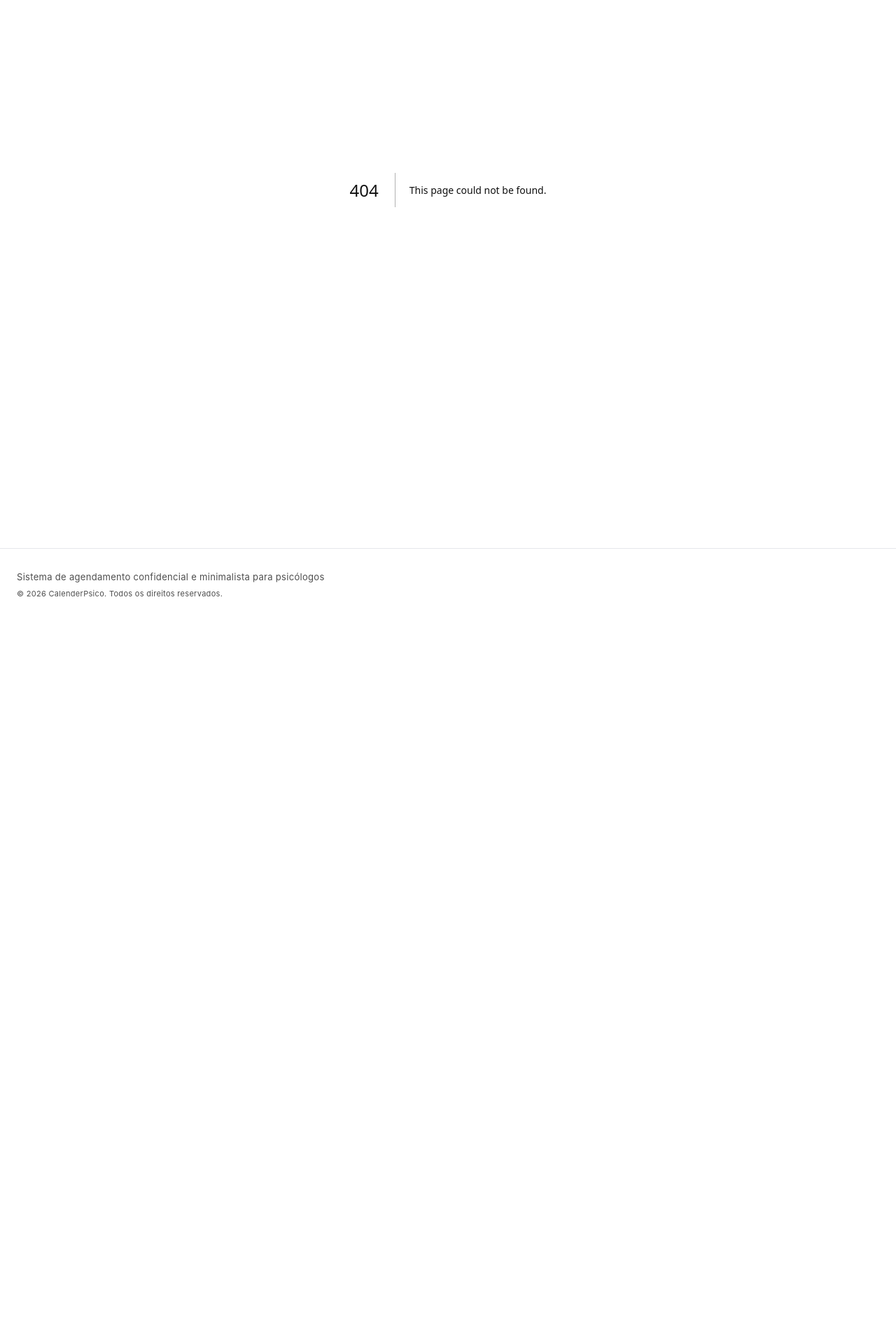
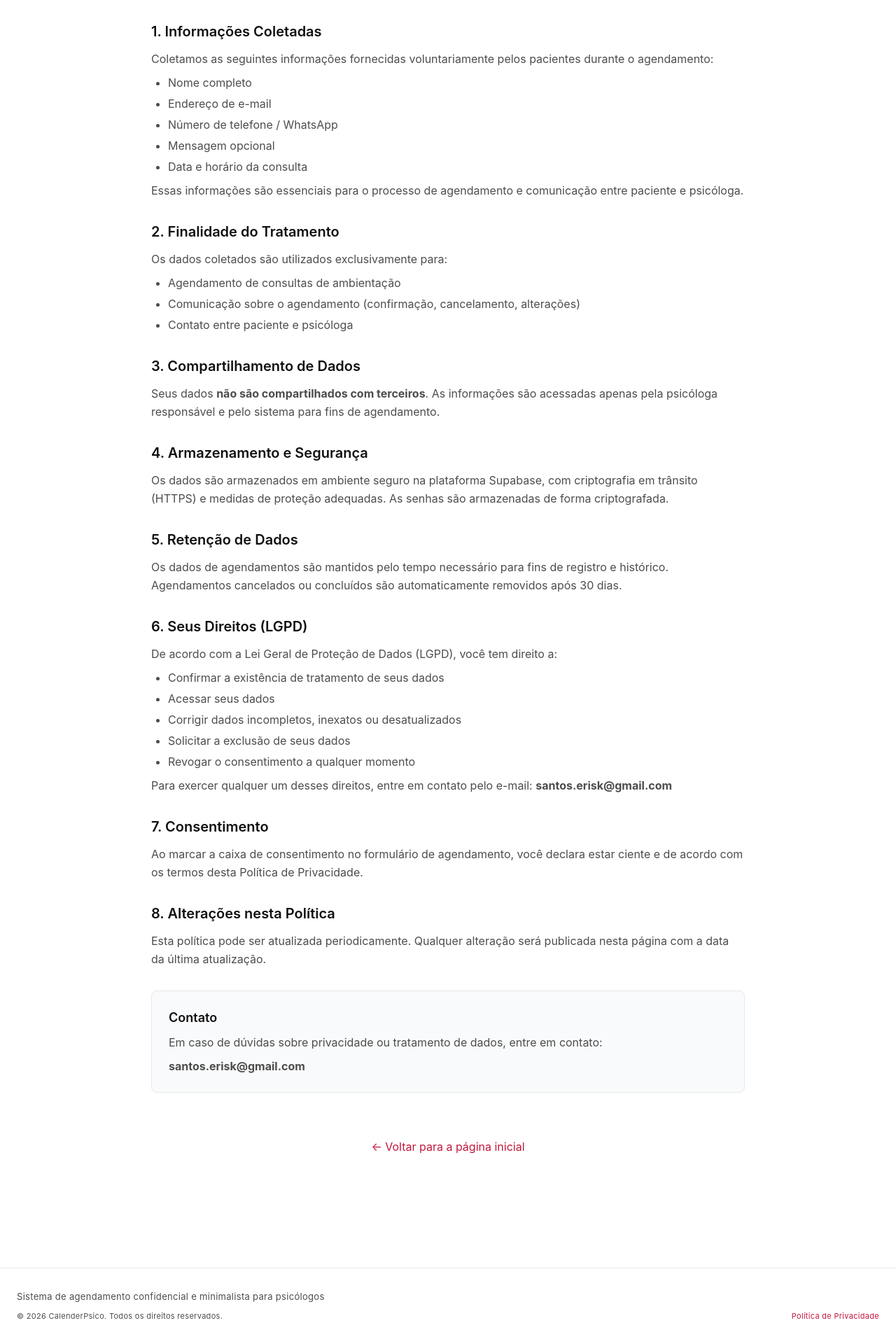
Before and after one commit to Erisksnt/CalenderPsico, a Next.js app: page /privacidade in a window 1280 px wide. Before the commit this address had no page. Shown: the part 254-2174 px from the top of the page at 70% size. Before the commit the page ends 1142 px from the top, so only its background shows below. Built offline with nearby package versions, Linux system fonts and the light colour scheme.

Commit message:
feat: created privacity police for LGPD agreement

```diff
--- /dev/null
+++ b/app/privacidade/page.tsx
@@ -0,0 +1,116 @@
+// app/privacidade/page.tsx
+import Link from 'next/link';
+
+export const metadata = {
+  title: 'Política de Privacidade - CalenderPsico',
+  description: 'Política de privacidade do sistema de agendamento CalenderPsico',
+};
+
+export default function PrivacyPolicyPage() {
+  return (
+    <div className="max-w-4xl mx-auto px-6 py-12">
+      <h1 className="text-3xl font-bold text-[#101010] mb-6">Política de Privacidade</h1>
+      <p className="text-sm text-[#4d4d4d] mb-8">Última atualização: {new Date().toLocaleDateString('pt-BR')}</p>
+
+      <div className="space-y-8 text-[#4d4d4d] leading-relaxed">
+        <section>
+          <h2 className="text-xl font-semibold text-[#101010] mb-3">1. Informações Coletadas</h2>
+          <p>
+            Coletamos as seguintes informações fornecidas voluntariamente pelos pacientes durante o agendamento:
+          </p>
+          <ul className="list-disc pl-6 mt-2 space-y-1">
+            <li>Nome completo</li>
+            <li>Endereço de e-mail</li>
+            <li>Número de telefone / WhatsApp</li>
+            <li>Mensagem opcional</li>
+            <li>Data e horário da consulta</li>
+          </ul>
+          <p className="mt-2">
+            Essas informações são essenciais para o processo de agendamento e comunicação entre paciente e psicóloga.
+          </p>
+        </section>
+
+        <section>
+          <h2 className="text-xl font-semibold text-[#101010] mb-3">2. Finalidade do Tratamento</h2>
+          <p>Os dados coletados são utilizados exclusivamente para:</p>
+          <ul className="list-disc pl-6 mt-2 space-y-1">
+            <li>Agendamento de consultas de ambientação</li>
+            <li>Comunicação sobre o agendamento (confirmação, cancelamento, alterações)</li>
+            <li>Contato entre paciente e psicóloga</li>
+          </ul>
+        </section>
+
+        <section>
+          <h2 className="text-xl font-semibold text-[#101010] mb-3">3. Compartilhamento de Dados</h2>
+          <p>
+            Seus dados <strong>não são compartilhados com terceiros</strong>. As informações são acessadas apenas pela psicóloga responsável
+            e pelo sistema para fins de agendamento.
+          </p>
+        </section>
+
+        <section>
+          <h2 className="text-xl font-semibold text-[#101010] mb-3">4. Armazenamento e Segurança</h2>
+          <p>
+            Os dados são armazenados em ambiente seguro na plataforma Supabase, com criptografia em trânsito (HTTPS)
+            e medidas de proteção adequadas. As senhas são armazenadas de forma criptografada.
+          </p>
+        </section>
+
+        <section>
+          <h2 className="text-xl font-semibold text-[#101010] mb-3">5. Retenção de Dados</h2>
+          <p>
+            Os dados de agendamentos são mantidos pelo tempo necessário para fins de registro e histórico.
+            Agendamentos cancelados ou concluídos são automaticamente removidos após 30 dias.
+          </p>
+        </section>
+
+        <section>
+          <h2 className="text-xl font-semibold text-[#101010] mb-3">6. Seus Direitos (LGPD)</h2>
+          <p>
+            De acordo com a Lei Geral de Proteção de Dados (LGPD), você tem direito a:
+          </p>
+          <ul className="list-disc pl-6 mt-2 space-y-1">
+            <li>Confirmar a existência de tratamento de seus dados</li>
+            <li>Acessar seus dados</li>
+            <li>Corrigir dados incompletos, inexatos ou desatualizados</li>
+            <li>Solicitar a exclusão de seus dados</li>
+            <li>Revogar o consentimento a qualquer momento</li>
+          </ul>
+          <p className="mt-2">
+            Para exercer qualquer um desses direitos, entre em contato pelo e-mail: <strong>santos.erisk@gmail.com</strong>
+          </p>
+        </section>
+
+        <section>
+          <h2 className="text-xl font-semibold text-[#101010] mb-3">7. Consentimento</h2>
+          <p>
+            Ao marcar a caixa de consentimento no formulário de agendamento, você declara estar ciente e de acordo
+            com os termos desta Política de Privacidade.
+          </p>
+        </section>
+
+        <section>
+          <h2 className="text-xl font-semibold text-[#101010] mb-3">8. Alterações nesta Política</h2>
+          <p>
+            Esta política pode ser atualizada periodicamente. Qualquer alteração será publicada nesta página
+            com a data da última atualização.
+          </p>
+        </section>
+
+        <div className="bg-gray-50 border border-gray-200 rounded-lg p-6 mt-8">
+          <h2 className="text-lg font-semibold text-[#101010] mb-2">Contato</h2>
+          <p>Em caso de dúvidas sobre privacidade ou tratamento de dados, entre em contato:</p>
+          <p className="mt-2">
+            <strong>santos.erisk@gmail.com</strong>
+          </p>
+        </div>
+
+        <div className="text-center pt-8">
+          <Link href="/" className="text-[#C2183A] hover:text-[#a0162f] transition">
+            ← Voltar para a página inicial
+          </Link>
+        </div>
+      </div>
+    </div>
+  );
+}
--- a/components/public/BookingPage.tsx
+++ b/components/public/BookingPage.tsx
@@ -43,6 +43,8 @@ export default function BookingPage() {
   const [successModalText, setSuccessModalText] = useState('');
   const [enabledWeekdays, setEnabledWeekdays] = useState<number[]>([]);
   const [availabilityLoaded, setAvailabilityLoaded] = useState(false);
+  // 🔥 NOVO: Estado para o consentimento
+  const [consent, setConsent] = useState(false);
   const dateInputRef = useRef<HTMLInputElement | null>(null);
 
   const minDate = useMemo(() => todayISO(), []);
@@ -94,6 +96,7 @@ export default function BookingPage() {
     setSelected('');
     setSlots([]);
     setMessage('');
+    setConsent(false); // 🔥 Resetar consentimento
   }
 
   function closeSuccessModal() {
@@ -155,13 +158,19 @@ export default function BookingPage() {
 
   const hasFieldError = Boolean(fieldErrors.email || fieldErrors.telefone);
   const canSubmit = useMemo(
-    () => Boolean(date && selected && form.nome && form.email && form.telefone && !hasFieldError),
-    [date, selected, form, hasFieldError],
+    () => Boolean(date && selected && form.nome && form.email && form.telefone && !hasFieldError && consent), // 🔥 Adicionar consent
+    [date, selected, form, hasFieldError, consent],
   );
 
   async function submit() {
     if (date < minDate) {
       setMessage('Não é possível solicitar ambientação em datas anteriores ao dia atual.');
+      return;
+    }
+
+    // 🔥 VALIDAÇÃO DO CONSENTIMENTO
+    if (!consent) {
+      setMessage('Você precisa autorizar o uso dos seus dados para prosseguir.');
       return;
     }
 
@@ -339,6 +348,23 @@ export default function BookingPage() {
             value={form.mensagem}
             onChange={(e) => setForm({ ...form, mensagem: e.target.value })}
           />
+
+          {/* 🔥 CHECKBOX DE CONSENTIMENTO */}
+          <div className="flex items-start gap-3 pt-2">
+            <input
+              type="checkbox"
+              id="consent"
+              checked={consent}
+              onChange={(e) => setConsent(e.target.checked)}
+              className="mt-1 h-4 w-4 rounded border-gray-300 text-[#C2183A] focus:ring-[#C2183A]"
+            />
+            <label htmlFor="consent" className="text-sm text-gray-600 leading-relaxed">
+              Autorizo o uso dos meus dados (nome, email, telefone) exclusivamente para agendamento
+              e comunicação sobre esta consulta. Entendo que meus dados não serão compartilhados com
+              terceiros.
+            </label>
+          </div>
+
           <button
             disabled={!canSubmit}
             onClick={submit}
--- a/components/shared/Footer.tsx
+++ b/components/shared/Footer.tsx
@@ -1,9 +1,22 @@
+import Link from 'next/link';
+
 export default function Footer() {
   return (
     <footer className="border-t border-gray-200 mt-16 bg-transparent">
       <div className="container mx-auto px-6 py-8 text-xs text-[#4d4d4d] tracking-wide">
         <p className="text-[13px]">Sistema de agendamento confidencial e minimalista para psicólogos</p>
-        <p className="mt-2 text-[11px]">© {new Date().getFullYear()} CalenderPsico. Todos os direitos reservados.</p>
+
+        <div className="mt-3 flex flex-wrap items-center justify-between gap-4">
+          <p className="text-[11px]">
+            © {new Date().getFullYear()} CalenderPsico. Todos os direitos reservados.
+          </p>
+          <Link
+            href="/privacidade"
+            className="text-[11px] hover:text-[#C2183A] transition"
+          >
+            Política de Privacidade
+          </Link>
+        </div>
       </div>
     </footer>
   );
```
